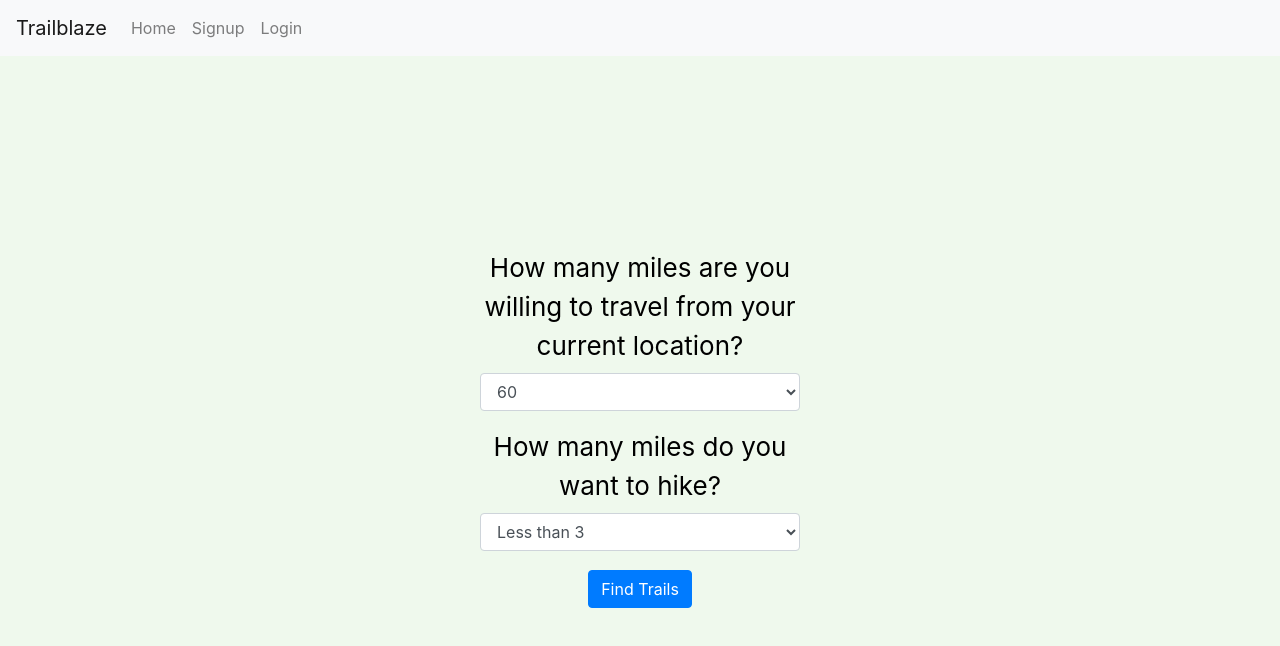
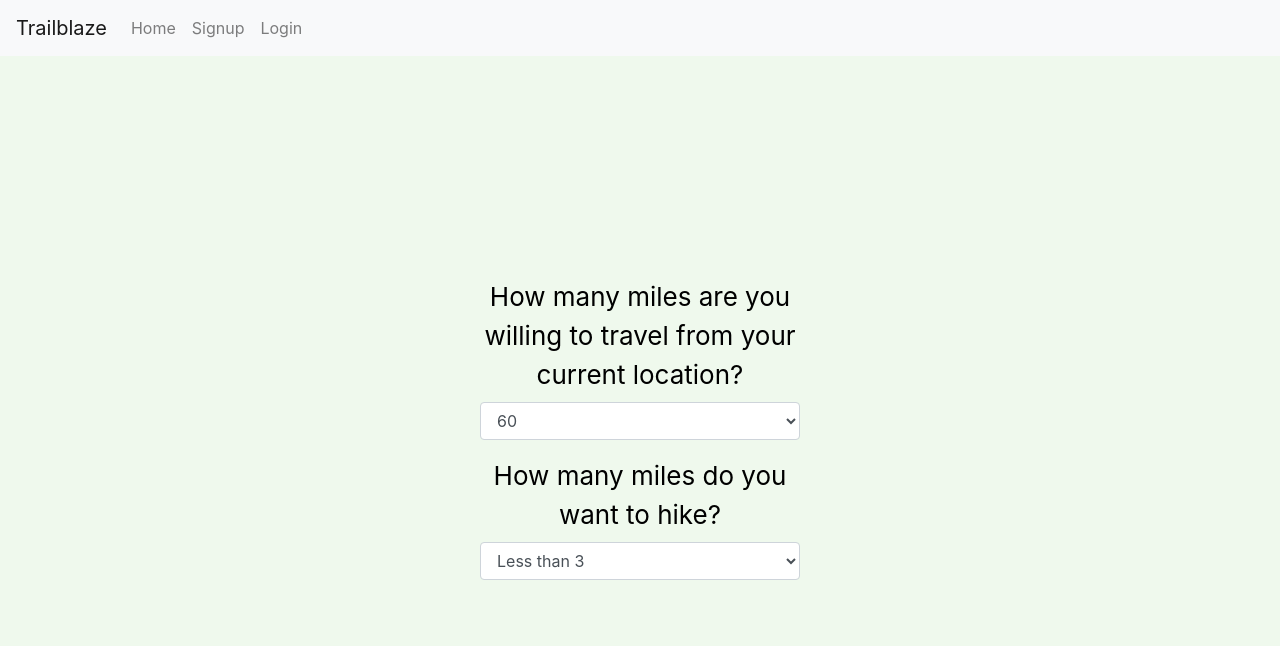
Before and after one commit to smitham50/trailblaze-frontend, a React (Create React App) app: page /trailsearch in a window 1280 px wide. Shown: the top 646 px of the page. Built offline with nearby package versions, Linux system fonts and the light colour scheme.

Commit message:
user is prevented from submitting trail search before geolocation is retrieved, also fixed bug with clearing local storage on logout

```diff
--- a/src/Components/Navigation.js
+++ b/src/Components/Navigation.js
@@ -17,8 +17,8 @@ class Navigation extends Component {
                 if (resp.errors) {
                     alert(resp.errors);
                 } else {
+                    localStorage.clear();
                     this.props.clearUser();
-                    localStorage.clear();
                 }
             });
     };
@@ -43,13 +43,6 @@ class Navigation extends Component {
                                     <Nav.Link href="/signup">Signup</Nav.Link>
                                     <Nav.Link href="/login">Login</Nav.Link>
                                 </Fragment>
-                        }
-                        {
-                            this.props.latitude
-                                ?
-                                <Nav.Link href="#">Your position: {this.props.latitude}, {this.props.longitude}</Nav.Link>
-                                :
-                                null
                         }
                     </Nav>
                 </Navbar.Collapse>
--- a/src/Components/TrailSearch.js
+++ b/src/Components/TrailSearch.js
@@ -60,7 +60,15 @@ const TrailSearch = (props) => {
                     </Form.Control>
                 </Form.Group>
                 <Form.Group controlId="formGroupSubmit">
-                    <Button type="submit">Find Trails</Button>
+                    {
+                        props.latitude && props.longitude
+                            ?
+
+                                <Button type="submit">Find Trails</Button>
+
+                            :
+                                null
+                    }
                 </Form.Group>
                 {
                     props.trails.length > 0
```
